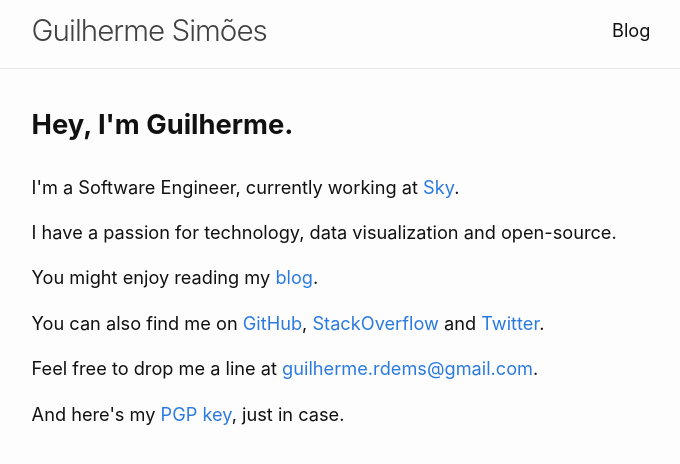
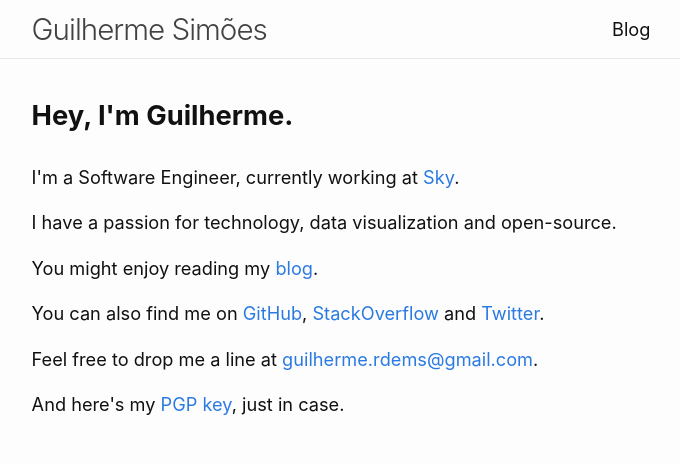
Before and after one commit to guilhermesimoes/guilhermesimoes.github.io, a Jekyll site: the page built from _pages/home.html, in a window 1280 px wide. Shown: the top 464 px of the page, without its empty margins (299-979 px from the left). Built offline with Jekyll 4.4.1, drawn with Linux system fonts in a browser that asks for light colours.

Commit message:
Improve vertical alignment of the site header
Also tweak other CSS

```diff
--- a/_sass/_base.scss
+++ b/_sass/_base.scss
@@ -147,7 +147,7 @@
 /**
  * Clearfix
  */
-%clearfix:after {
+%clearfix::after {
   content: "";
   display: table;
   clear: both;
--- a/_sass/_layout.scss
+++ b/_sass/_layout.scss
@@ -3,7 +3,7 @@
  */
 .site-header {
   border-bottom: 1px solid $grey-color-light;
-  min-height: $spacing-unit * 1.865;
+  min-height: $base-font-size * 3.2;
 
   // Positioning context for the mobile navigation icon
   position: relative;
@@ -12,7 +12,7 @@
 .site-title {
   font-size: 1.625em;
   font-weight: 300;
-  line-height: $base-line-height * $base-font-size * 2.25;
+  line-height: $base-font-size * 3.2;
   letter-spacing: -1px;
   margin-bottom: 0;
   float: left;
@@ -25,8 +25,8 @@
 
 .site-nav {
   position: absolute;
-  top: 0.6em;
-  right: 0.6em;
+  top: 0.3rem;
+  right: 0.3rem;
   background-color: $background-color;
   border: 1px solid $grey-color-light;
   border-radius: 5px;
@@ -80,10 +80,10 @@
     top: 0;
     right: 0;
     float: right;
-    background-color: none;
     border: none;
+    background-color: initial;
     text-align: initial;
-    line-height: $base-line-height * $base-font-size * 2.25;
+    line-height: $base-font-size * 3.2;
 
     .menu-icon {
       display: none;
--- a/_sass/_main.scss
+++ b/_sass/_main.scss
@@ -31,10 +31,6 @@
   }
 }
 
-@mixin relative-font-size($ratio) {
-  font-size: $base-font-size * $ratio;
-}
-
 // Import partials.
 @import
   "base",
```
